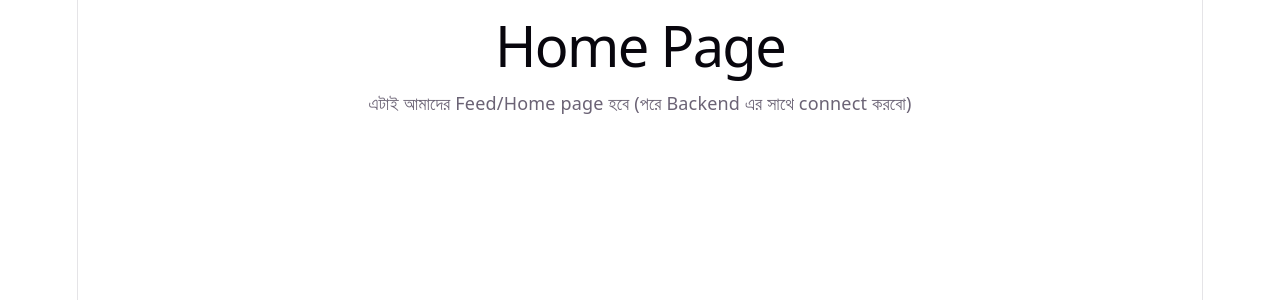
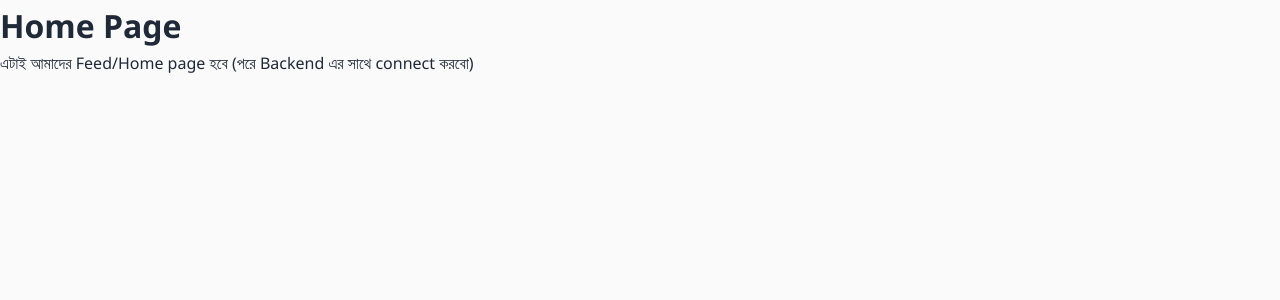
Before and after one commit to titu120/PhotoShare.Frontend, a React (Vite) app: page / in a window 1280 px wide. Shown: the top 300 px of the page. Built offline with nearby package versions, Linux system fonts and the light colour scheme.

Commit message:
8: (Readymade) Global CSS/Design system বসানো — Colors, fonts, base layout

```diff
--- a/src/index.css
+++ b/src/index.css
@@ -1,111 +1,125 @@
+/* ==========================================
+   Global CSS Variables (Design System)
+   ========================================== */
 :root {
-  --text: #6b6375;
-  --text-h: #08060d;
-  --bg: #fff;
-  --border: #e5e4e7;
-  --code-bg: #f4f3ec;
-  --accent: #aa3bff;
-  --accent-bg: rgba(170, 59, 255, 0.1);
-  --accent-border: rgba(170, 59, 255, 0.5);
-  --social-bg: rgba(244, 243, 236, 0.5);
-  --shadow:
-    rgba(0, 0, 0, 0.1) 0 10px 15px -3px, rgba(0, 0, 0, 0.05) 0 4px 6px -2px;
+  /* Colors */
+  --color-primary: #6366f1;
+  --color-primary-dark: #4f46e5;
+  --color-secondary: #ec4899;
+  --color-background: #fafafa;
+  --color-surface: #ffffff;
+  --color-text: #1f2937;
+  --color-text-muted: #6b7280;
+  --color-border: #e5e7eb;
+  --color-danger: #ef4444;
+  --color-success: #22c55e;
 
-  --sans: system-ui, 'Segoe UI', Roboto, sans-serif;
-  --heading: system-ui, 'Segoe UI', Roboto, sans-serif;
-  --mono: ui-monospace, Consolas, monospace;
+  /* Spacing */
+  --spacing-xs: 4px;
+  --spacing-sm: 8px;
+  --spacing-md: 16px;
+  --spacing-lg: 24px;
+  --spacing-xl: 32px;
 
-  font: 18px/145% var(--sans);
-  letter-spacing: 0.18px;
-  color-scheme: light dark;
-  color: var(--text);
-  background: var(--bg);
-  font-synthesis: none;
-  text-rendering: optimizeLegibility;
-  -webkit-font-smoothing: antialiased;
-  -moz-osx-font-smoothing: grayscale;
+  /* Border Radius */
+  --radius-sm: 6px;
+  --radius-md: 12px;
+  --radius-lg: 20px;
 
-  @media (max-width: 1024px) {
-    font-size: 16px;
-  }
+  /* Font */
+  --font-family: 'Segoe UI', system-ui, -apple-system, sans-serif;
 }
 
-@media (prefers-color-scheme: dark) {
-  :root {
-    --text: #9ca3af;
-    --text-h: #f3f4f6;
-    --bg: #16171d;
-    --border: #2e303a;
-    --code-bg: #1f2028;
-    --accent: #c084fc;
-    --accent-bg: rgba(192, 132, 252, 0.15);
-    --accent-border: rgba(192, 132, 252, 0.5);
-    --social-bg: rgba(47, 48, 58, 0.5);
-    --shadow:
-      rgba(0, 0, 0, 0.4) 0 10px 15px -3px, rgba(0, 0, 0, 0.25) 0 4px 6px -2px;
-  }
-
-  #social .button-icon {
-    filter: invert(1) brightness(2);
-  }
+/* ==========================================
+   Reset — সব browser এ একই রকম দেখানোর জন্য
+   ========================================== */
+* {
+  margin: 0;
+  padding: 0;
+  box-sizing: border-box;
 }
 
 body {
-  margin: 0;
+  font-family: var(--font-family);
+  background-color: var(--color-background);
+  color: var(--color-text);
+  line-height: 1.6;
 }
 
-#root {
-  width: 1126px;
-  max-width: 100%;
-  margin: 0 auto;
-  text-align: center;
-  border-inline: 1px solid var(--border);
-  min-height: 100svh;
-  display: flex;
-  flex-direction: column;
-  box-sizing: border-box;
+a {
+  text-decoration: none;
+  color: inherit;
 }
 
-h1,
-h2 {
-  font-family: var(--heading);
-  font-weight: 500;
-  color: var(--text-h);
+button {
+  font-family: inherit;
+  cursor: pointer;
+  border: none;
 }
 
-h1 {
-  font-size: 56px;
-  letter-spacing: -1.68px;
-  margin: 32px 0;
-  @media (max-width: 1024px) {
-    font-size: 36px;
-    margin: 20px 0;
-  }
-}
-h2 {
-  font-size: 24px;
-  line-height: 118%;
-  letter-spacing: -0.24px;
-  margin: 0 0 8px;
-  @media (max-width: 1024px) {
-    font-size: 20px;
-  }
-}
-p {
-  margin: 0;
+input, textarea {
+  font-family: inherit;
 }
 
-code,
-.counter {
-  font-family: var(--mono);
-  display: inline-flex;
-  border-radius: 4px;
-  color: var(--text-h);
+/* ==========================================
+   Reusable Utility Classes
+   ========================================== */
+.container {
+  max-width: 600px;
+  margin: 0 auto;
+  padding: var(--spacing-md);
 }
 
-code {
+.card {
+  background-color: var(--color-surface);
+  border-radius: var(--radius-md);
+  border: 1px solid var(--color-border);
+  padding: var(--spacing-lg);
+}
+
+.btn {
+  display: inline-block;
+  padding: var(--spacing-sm) var(--spacing-lg);
+  border-radius: var(--radius-sm);
+  font-weight: 600;
+  font-size: 14px;
+  transition: all 0.2s;
+}
+
+.btn-primary {
+  background-color: var(--color-primary);
+  color: white;
+}
+
+.btn-primary:hover {
+  background-color: var(--color-primary-dark);
+}
+
+.btn-outline {
+  background-color: transparent;
+  border: 1px solid var(--color-border);
+  color: var(--color-text);
+}
+
+.btn-outline:hover {
+  background-color: var(--color-background);
+}
+
+.text-muted {
+  color: var(--color-text-muted);
+  font-size: 14px;
+}
+
+.form-input {
+  width: 100%;
+  padding: var(--spacing-sm) var(--spacing-md);
+  border: 1px solid var(--color-border);
+  border-radius: var(--radius-sm);
   font-size: 15px;
-  line-height: 135%;
-  padding: 4px 8px;
-  background: var(--code-bg);
+  margin-bottom: var(--spacing-md);
 }
+
+.form-input:focus {
+  outline: none;
+  border-color: var(--color-primary);
+}
```
Also changed, not shown: src/App.css (deleted, +0 -184 lines).
